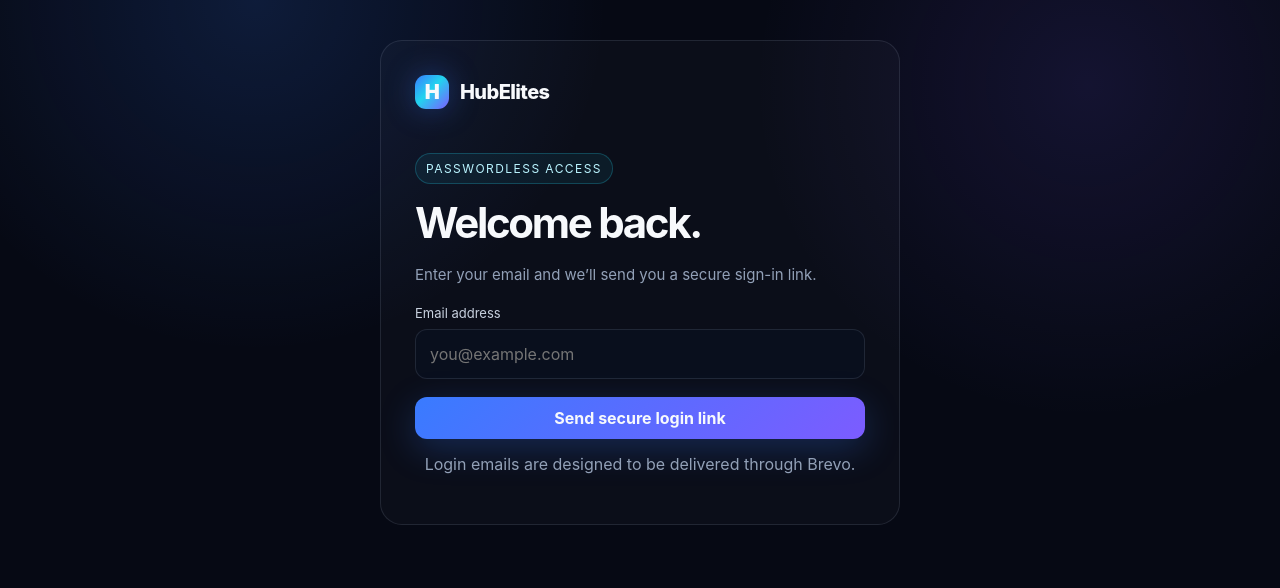
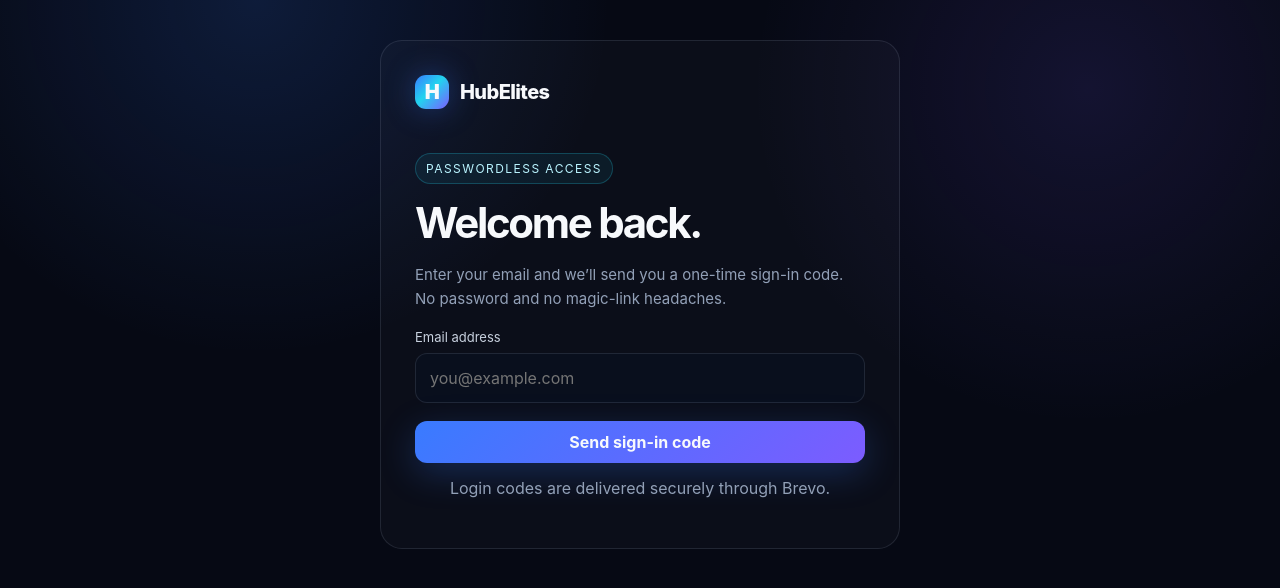
Before and after one commit to v3ads/hubelites, a Next.js app: page /login in a window 1280 px wide. Shown: the top 588 px of the page. Built offline with nearby package versions, Linux system fonts and the light colour scheme.

Commit message:
Add email OTP verification UI

```diff
--- a/src/app/login/page.tsx
+++ b/src/app/login/page.tsx
@@ -1,7 +1,91 @@
-import { requestMagicLink } from './actions';
+import { requestLoginCode, verifyLoginCode } from './actions';
 
-type Props = { searchParams: Promise<{ sent?: string; error?: string }> };
+type Props = {
+  searchParams: Promise<{ sent?: string; email?: string; error?: string }>;
+};
 
-export default async function LoginPage({ searchParams }: Props){
+export default async function LoginPage({ searchParams }: Props) {
   const params = await searchParams;
-  return <main className="onboard-main"><div className="form-card" style={{maxWidth:520}}><a className="brand" href="/"><span className="mark">H</span>HubElites</a><div style={{marginTop:44}}><span className="eyebrow">Passwordless access</span><h1 style={{fontSize:42,marginTop:18}}>Welcome back.</h1><p className="sub" style={{fontSize:15,lineHeight:1.6}}>Enter your email and we’ll send you a secure sign-in link.</p>{params.sent && <div className="flow-card" style={{marginTop:18,borderColor:'rgba(45,212,160,.3)'}}>✓ Secure login link sent. Check your inbox.</div>}{params.error && <div className="flow-card" style={{marginTop:18,borderColor:'rgba(244,189,80,.35)'}}>We couldn’t send the link. Please check the email and try again.</div>}<form action={requestMagicLink}><div className="field"><label>Email address</label><input name="email" type="email" autoComplete="email" placeholder="you@example.com" required/></div><button className="btn btn-primary" style={{width:'100%',marginTop:18}}>Send secure login link</button></form><p className="sub" style={{textAlign:'center',marginTop:15}}>Login emails are designed to be delivered through Brevo.</p></div></div></main>}
+  const email = params.email ?? '';
+  const codeStep = params.sent === '1' && Boolean(email);
+
+  return (
+    <main className="onboard-main">
+      <div className="form-card" style={{ maxWidth: 520 }}>
+        <a className="brand" href="/"><span className="mark">H</span>HubElites</a>
+        <div style={{ marginTop: 44 }}>
+          <span className="eyebrow">Passwordless access</span>
+          <h1 style={{ fontSize: 42, marginTop: 18 }}>{codeStep ? 'Check your email.' : 'Welcome back.'}</h1>
+          <p className="sub" style={{ fontSize: 15, lineHeight: 1.6 }}>
+            {codeStep
+              ? `We sent a one-time sign-in code to ${email}. Enter it below to continue.`
+              : 'Enter your email and we’ll send you a one-time sign-in code. No password and no magic-link headaches.'}
+          </p>
+
+          {params.error && (
+            <div className="flow-card" style={{ marginTop: 18, borderColor: 'rgba(244,189,80,.35)' }}>
+              {params.error === 'invalid_code'
+                ? 'Enter the numeric code from your email.'
+                : 'That code was not accepted. Request a fresh code and try again.'}
+            </div>
+          )}
+
+          {codeStep ? (
+            <>
+              <form action={verifyLoginCode}>
+                <input type="hidden" name="email" value={email} />
+                <div className="field">
+                  <label>One-time code</label>
+                  <input
+                    name="token"
+                    type="text"
+                    inputMode="numeric"
+                    autoComplete="one-time-code"
+                    placeholder="Enter code"
+                    minLength={6}
+                    maxLength={8}
+                    required
+                    autoFocus
+                  />
+                </div>
+                <button className="btn btn-primary" style={{ width: '100%', marginTop: 18 }}>
+                  Verify & continue
+                </button>
+              </form>
+
+              <form action={requestLoginCode} style={{ marginTop: 12 }}>
+                <input type="hidden" name="email" value={email} />
+                <button className="btn" style={{ width: '100%' }}>Send a fresh code</button>
+              </form>
+
+              <p className="sub" style={{ textAlign: 'center', marginTop: 15 }}>
+                <a href="/login">Use a different email</a>
+              </p>
+            </>
+          ) : (
+            <form action={requestLoginCode}>
+              <div className="field">
+                <label>Email address</label>
+                <input
+                  name="email"
+                  type="email"
+                  autoComplete="email"
+                  placeholder="you@example.com"
+                  defaultValue={email}
+                  required
+                />
+              </div>
+              <button className="btn btn-primary" style={{ width: '100%', marginTop: 18 }}>
+                Send sign-in code
+              </button>
+            </form>
+          )}
+
+          <p className="sub" style={{ textAlign: 'center', marginTop: 15 }}>
+            Login codes are delivered securely through Brevo.
+          </p>
+        </div>
+      </div>
+    </main>
+  );
+}
```
